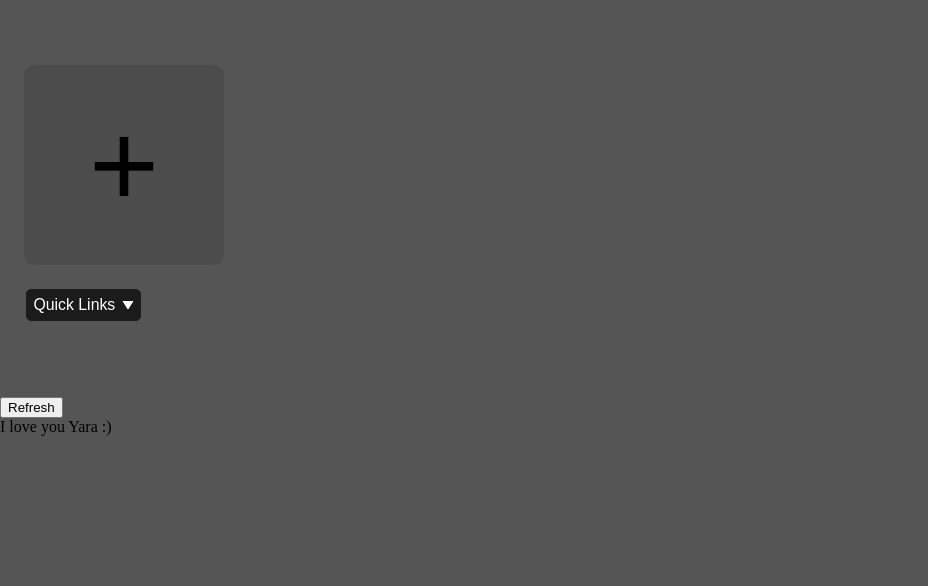
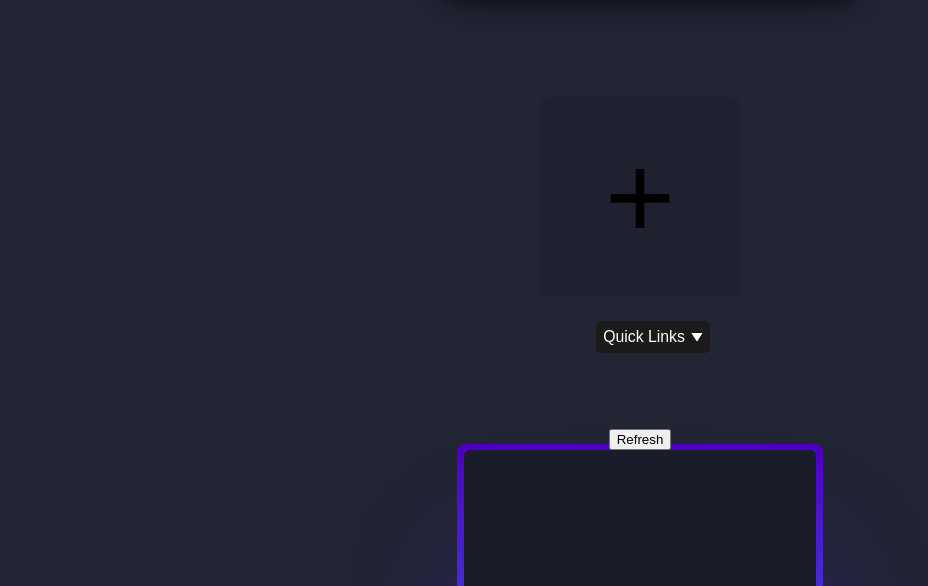
Before and after one commit to iiTsMo/Datanotes, a plain HTML site: page index.html in a window 1280 px wide. Shown: the part 214-800 px from the top of the page, without its empty margins (0-928 px from the left). Drawn offline with Linux system fonts and the light colour scheme.

Commit message:
Update main.css

```diff
--- a/src/main.css
+++ b/src/main.css
@@ -147,3 +147,106 @@ body {
     outline: none;
     margin: 0;
   }
+
+@property --rotate {
+  syntax: "<angle>";
+  initial-value: 132deg;
+  inherits: false;
+}
+
+:root {
+  --card-height: 65vh;
+  --card-width: calc(var(--card-height) / 1.5);
+}
+
+
+body {
+  min-height: 100vh;
+  background: #212534;
+  display: flex;
+  align-items: center;
+  flex-direction: column;
+  padding-top: 2rem;
+  padding-bottom: 2rem;
+  box-sizing: border-box;
+}
+
+
+.card {
+  background: #191c29;
+  width: var(--card-width);
+  height: var(--card-height);
+  padding: 3px;
+  position: relative;
+  border-radius: 6px;
+  justify-content: center;
+  align-items: center;
+  text-align: center;
+  display: flex;
+  font-size: 1.5em;
+  color: rgb(88 199 250 / 0%);
+  cursor: pointer;
+  font-family: cursive;
+}
+
+.card:hover {
+  color: rgb(88 199 250 / 100%);
+  transition: color 1s;
+}
+.card:hover:before, .card:hover:after {
+  animation: none;
+  opacity: 0;
+}
+
+
+.card::before {
+  content: "";
+  width: 104%;
+  height: 102%;
+  border-radius: 8px;
+  background-image: linear-gradient(
+    var(--rotate)
+    , #5ddcff, #3c67e3 43%, #4e00c2);
+    position: absolute;
+    z-index: -1;
+    top: -1%;
+    left: -2%;
+    animation: spin 2.5s linear infinite;
+}
+
+.card::after {
+  position: absolute;
+  content: "";
+  top: calc(var(--card-height) / 6);
+  left: 0;
+  right: 0;
+  z-index: -1;
+  height: 100%;
+  width: 100%;
+  margin: 0 auto;
+  transform: scale(0.8);
+  filter: blur(calc(var(--card-height) / 6));
+  background-image: linear-gradient(
+    var(--rotate)
+    , #5ddcff, #3c67e3 43%, #4e00c2);
+    opacity: 1;
+  transition: opacity .5s;
+  animation: spin 2.5s linear infinite;
+}
+
+@keyframes spin {
+  0% {
+    --rotate: 0deg;
+  }
+  100% {
+    --rotate: 360deg;
+  }
+}
+
+a {
+  color: #212534;
+  text-decoration: none;
+  font-family: sans-serif;
+  font-weight: bold;
+  margin-top: 2rem;
+}
```
